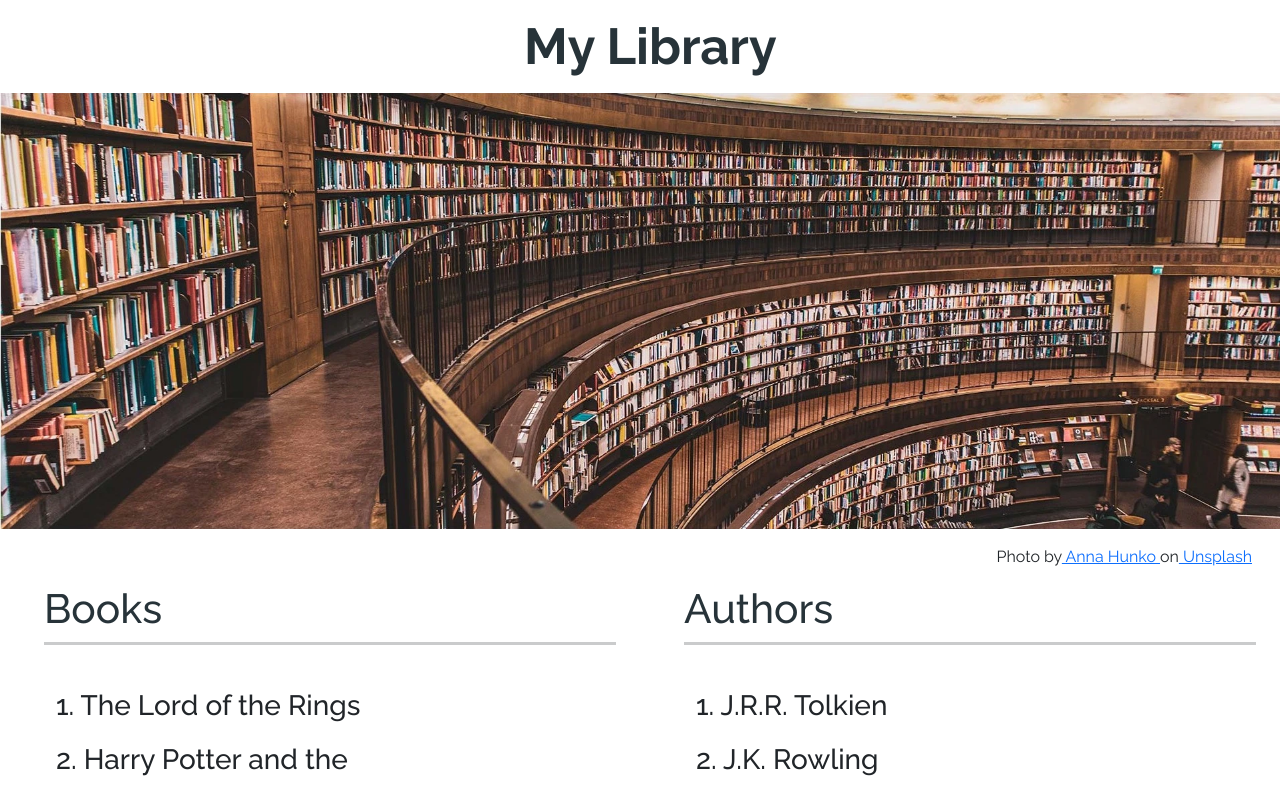
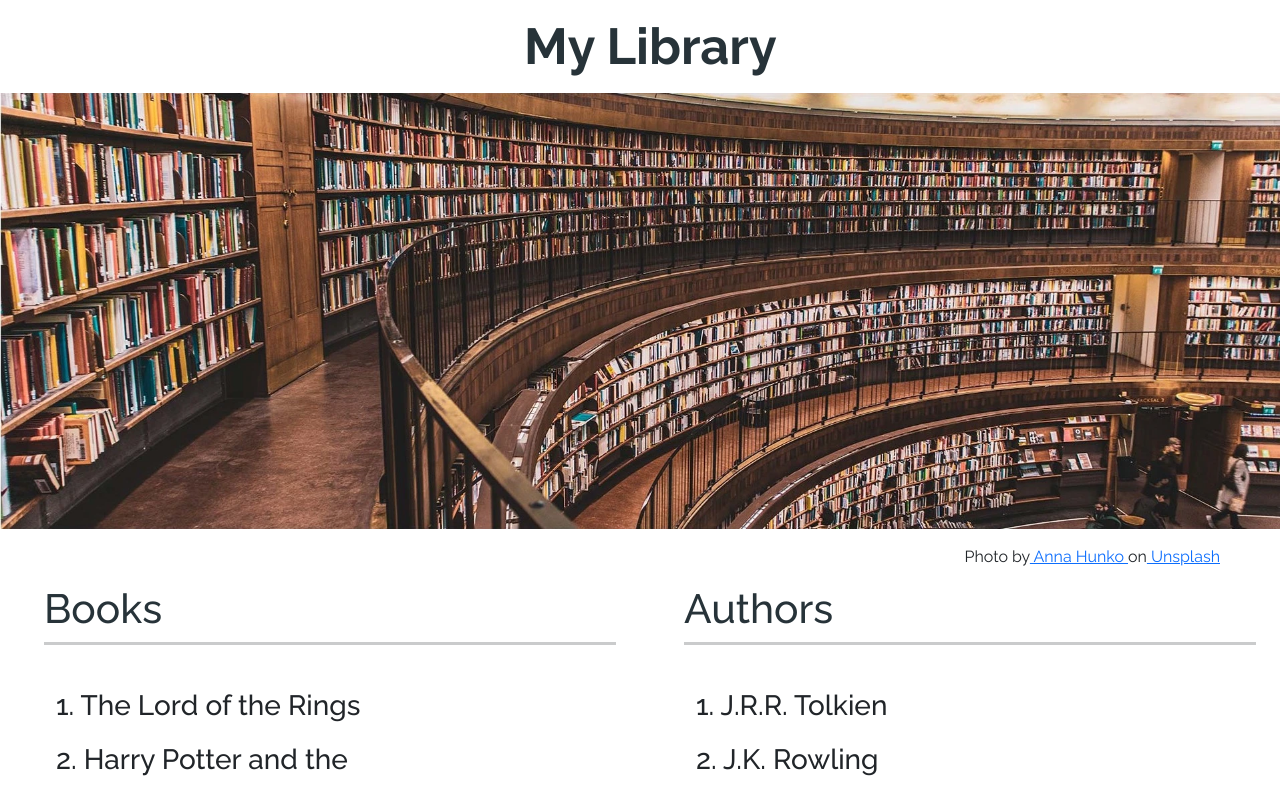
Before and after one commit to bitdevlk/library-spa, a React (Create React App) app: page / in a window 1280 px wide. Shown: the top 788 px of the page. Built offline with nearby package versions, Linux system fonts and the light colour scheme.

Commit message:
Credits margin

```diff
--- a/src/App.tsx
+++ b/src/App.tsx
@@ -15,7 +15,7 @@ function App() {
             </div>
             <div className='col-12 mt-2 text-end'>
                 <p>
-                    <span className='credit-text mx-0 mx-md-3'> Photo by
+                    <span className='credit-text mx-0 mx-md-5'> Photo by
                         <a target="_blank" rel="noreferrer"
                             href="https://unsplash.com/@annahunko?utm_source=unsplash&utm_medium=referral&utm_content=creditCopyText"> Anna Hunko </a>
                         on
```
